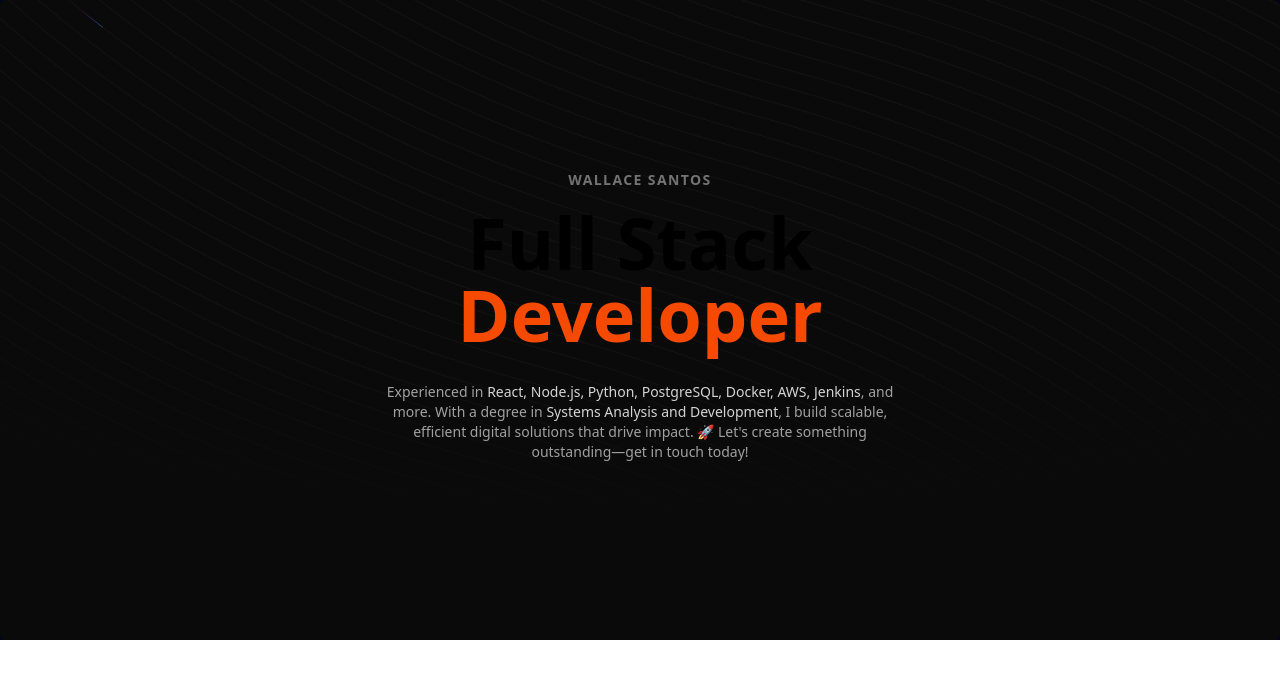
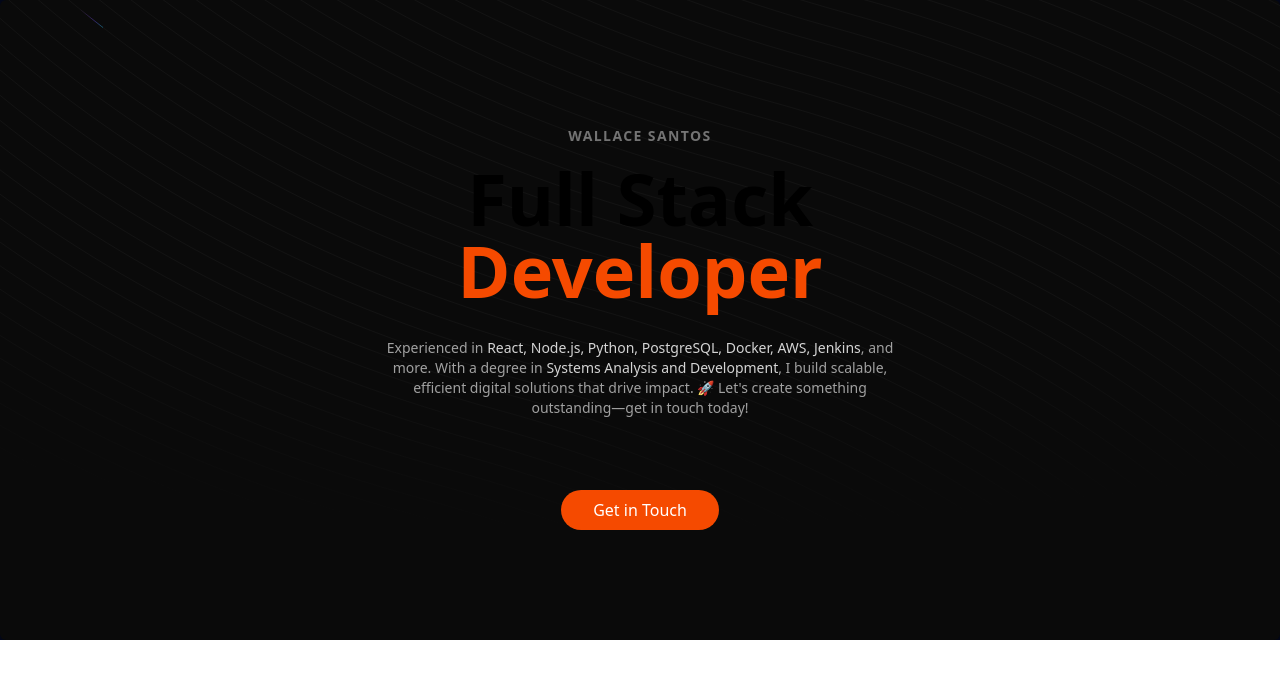
Before and after one commit to WallaceSt/next-portfolio, a Next.js app: page / in a window 1280 px wide. Shown: the top 678 px of the page. Built offline with nearby package versions, Linux system fonts and the light colour scheme.

Commit message:
:lipstick:	feat: Adding funcionality to Hero section

```diff
--- a/components/Hero.tsx
+++ b/components/Hero.tsx
@@ -1,8 +1,10 @@
+"Use client"
 import React from "react";
 import { BackgroundBeams } from "./ui/BackgroundBeans";
 import { TextGenerateEffect } from "./ui/TextGenerateEffect";
 import HeroTextDown from "./ui/HeroTextDown";
 import HeroTextUp from "./ui/HeroTextUp";
+import HeroCallToAction from "./ui/HeroCallToAction";
 
 const Hero = () => {
   return (
@@ -16,7 +18,7 @@ const Hero = () => {
         </h1>
         {/* Presentation text section */}
         <HeroTextUp>
-          <span>
+          <p>
             Experienced in{' '}
             <span className="font-medium text-neutral-300">
               React, Node.js, Python, PostgreSQL, Docker, AWS, Jenkins
@@ -27,9 +29,11 @@ const Hero = () => {
             </span>
             , I build scalable, efficient digital solutions that drive impact.
             🚀 Let&apos;s create something outstanding—get in touch today!
-          </span>
+          </p>
         </HeroTextUp>
       </div>
+        {/* Call to action section */}
+        <HeroCallToAction text="Get in Touch" />
       {/* Background section */}
       <BackgroundBeams />
     </div>
--- a/components/ui/BackgroundBeans.tsx
+++ b/components/ui/BackgroundBeans.tsx
@@ -1,5 +1,5 @@
 "use client";
-import React from "react";
+import React, { useMemo } from "react";
 import { motion } from "motion/react";
 import { cn } from "@/lib/utils";
 
@@ -57,6 +57,13 @@ export const BackgroundBeams = React.memo(
       "M-44 -573C-44 -573 24 -168 488 -41C952 86 1020 491 1020 491",
       "M-37 -581C-37 -581 31 -176 495 -49C959 78 1027 483 1027 483",
     ];
+    const randomTransitions = useMemo(() => {
+      return paths.map(() => ({
+        y2: `${93 + Math.random() * 8}%`,
+        duration: Math.random() * 10 + 10,
+        delay: Math.random() * 10,
+      }));
+    }, []);
     return (
       <div
         className={cn(
@@ -89,7 +96,7 @@ export const BackgroundBeams = React.memo(
             ></motion.path>
           ))}
           <defs>
-            {paths.map((path, index) => (
+            {randomTransitions.map((path, index) => (
               <motion.linearGradient
                 id={`linearGradient-${index}`}
                 key={`gradient-${index}`}
@@ -103,13 +110,13 @@ export const BackgroundBeams = React.memo(
                   x1: ["0%", "100%"],
                   x2: ["0%", "95%"],
                   y1: ["0%", "100%"],
-                  y2: ["0%", `${93 + Math.random() * 8}%`],
+                  y2: ["0%", path.y2],
                 }}
                 transition={{
-                  duration: Math.random() * 10 + 10,
+                  duration: path.duration,
                   ease: "easeInOut",
                   repeat: Infinity,
-                  delay: Math.random() * 10,
+                  delay: path.delay,
                 }}
               >
                 <stop stopColor="#18CCFC" stopOpacity="0"></stop>
--- /dev/null
+++ b/components/ui/HeroCallToAction.tsx
@@ -0,0 +1,70 @@
+"use client";
+
+import React, { useRef } from "react";
+import { motion } from "motion/react";
+
+const HeroCallToAction = ({ text }: { text: string }) => {
+  const buttonRef = useRef<HTMLAnchorElement>(null);
+
+  const handleMouseMove = (event: React.PointerEvent) => {
+    const el = buttonRef.current;
+    if (!el) return;
+
+    const rect = el.getBoundingClientRect();
+    const x = event.clientX - rect.left;
+    const y = event.clientY - rect.top;
+    const centerX = rect.width / 2;
+    const centerY = rect.height / 2;
+
+    const deltaX = x - centerX;
+    const deltaY = y - centerY;
+
+    const rotateX = (deltaY / centerY) * -10; // até -10deg
+    const rotateY = (deltaX / centerX) * 10; // até 10 deg
+
+    el.style.transform = `rotateX(${rotateX}deg) rotateY(${rotateY}deg)`;
+    el.style.boxShadow = `${-rotateY}px ${rotateX}px 5px rgba(255, 255, 255, 0.3)`;
+  };
+
+  const handleMouseLeave = () => {
+    const el = buttonRef.current;
+    if (!el) return;
+    el.style.transform = "rotateX(0deg) rotateY(0deg)";
+    el.style.boxShadow = "0px 0px 0px rgba(0,0,0,0)";
+  };
+
+  return (
+    <motion.section
+      initial={{
+        y: 15,
+        opacity: 0,
+      }}
+      animate={{
+        y: 0,
+        opacity: 1,
+      }}
+      transition={{
+        delay: 1.4,
+        duration: 0.8,
+      }}
+      className="flex justify-center mt-12 z-10 antialiased"
+    >
+      <a
+        ref={buttonRef}
+        href="#"
+        className="py-2 px-8 rounded-full bg-orange-600"
+        onPointerMove={handleMouseMove}
+        onPointerLeave={handleMouseLeave}
+        style={{
+          transformStyle: 'preserve-3d',
+          transform: 'rotateX(0deg) rotateY(0deg)',
+          transition: 'transfor 0.2s ease, box-shadow 0.2s ease',
+        }}
+      >
+          <span className="text-white">{text}</span>
+      </a>
+    </motion.section>
+  );
+};
+
+export default HeroCallToAction;
--- a/components/ui/HeroTextUp.tsx
+++ b/components/ui/HeroTextUp.tsx
@@ -8,7 +8,7 @@ type HeroTextUpProps = {
 
 const HeroTextUp: React.FC<HeroTextUpProps> = ({children}) => {
   return (
-    <motion.p
+    <motion.div
       initial={{
         y: 20,
         opacity: 0,
@@ -21,7 +21,7 @@ const HeroTextUp: React.FC<HeroTextUpProps> = ({children}) => {
         delay: 1.2,
       }}
       className="text-neutral-400 max-w-lg mx-auto my-2 text-sm text-center relative z-10"
-    >{children}</motion.p>
+    >{children}</motion.div>
   );
 };
 
```
